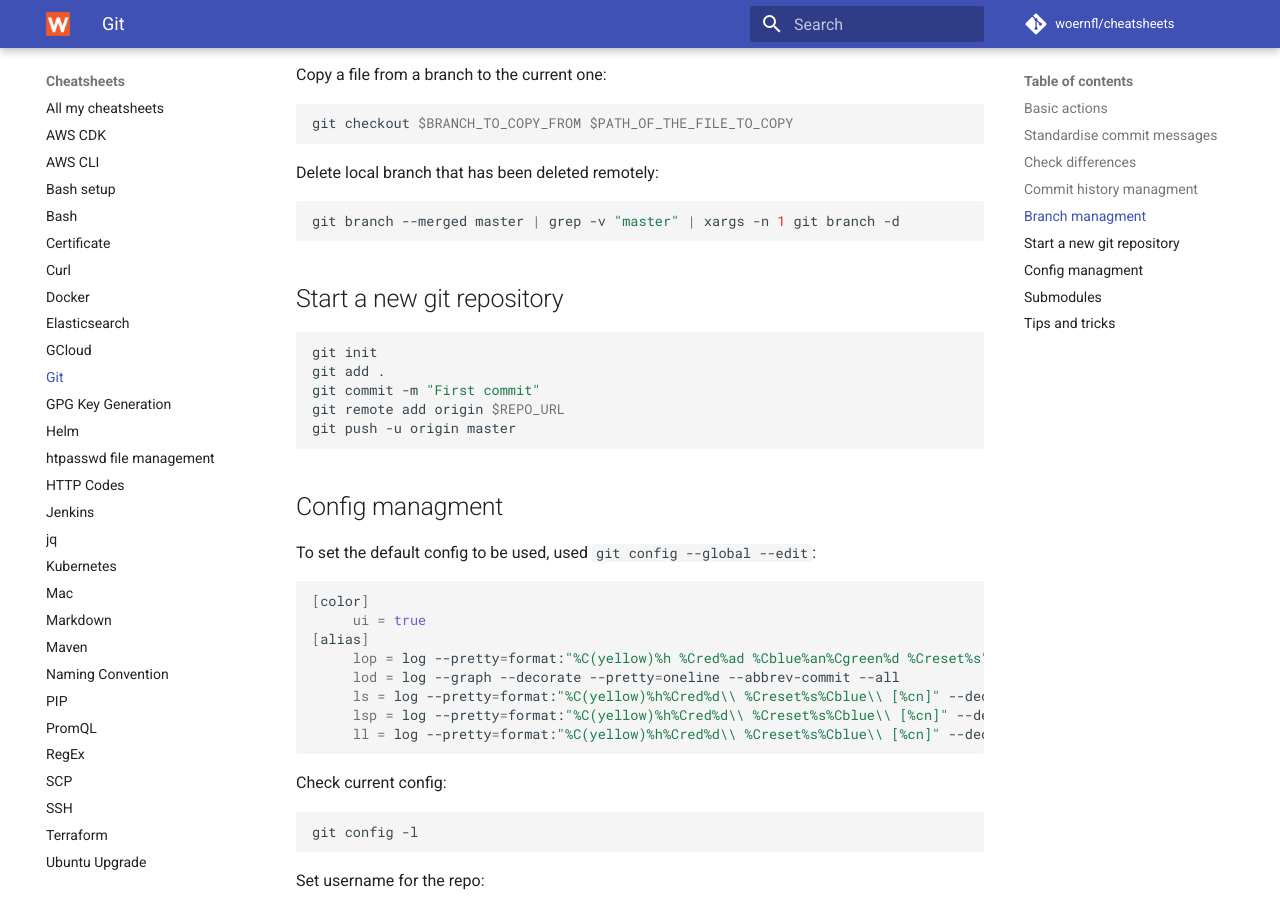
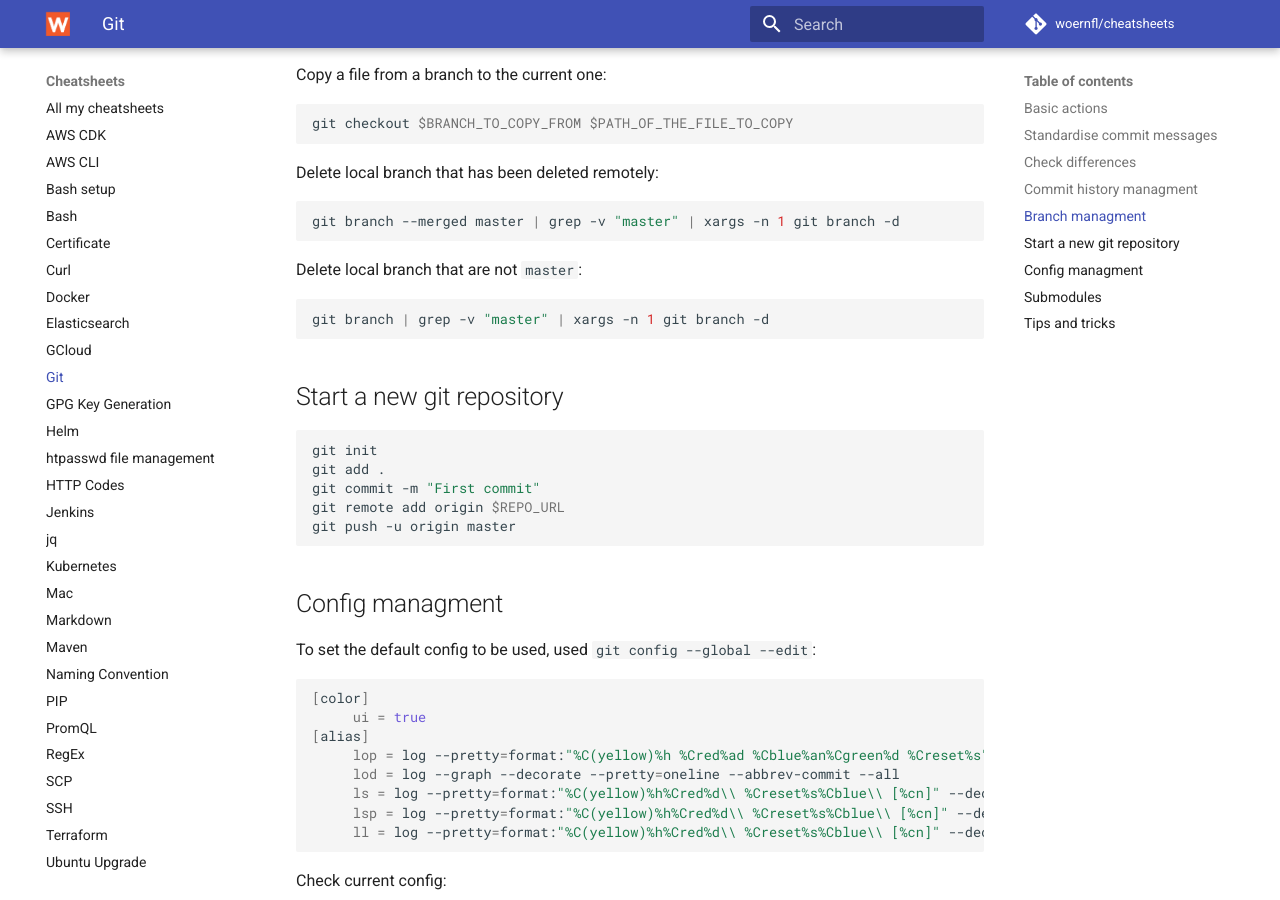
Before and after one commit to woernfl/cheatsheets, an MkDocs documentation site: the page built from docs/git.md, in a window 1280 px wide and 900 px high, scrolled down 3544 px. Built offline with MkDocs 1.6.1 and Material for MkDocs 9.7.7, drawn with Linux system fonts in a browser that asks for light colours; comment, search, counter and statistics services are not loaded.

Commit message:
Update git.md

````diff
--- a/docs/git.md
+++ b/docs/git.md
@@ -208,6 +208,12 @@ Delete local branch that has been deleted remotely:
 git branch --merged master | grep -v "master" | xargs -n 1 git branch -d
 ```
 
+Delete local branch that are not `master`:
+
+```bash
+git branch | grep -v "master" | xargs -n 1 git branch -d
+```
+
 ## Start a new git repository
 
 ```bash
````
